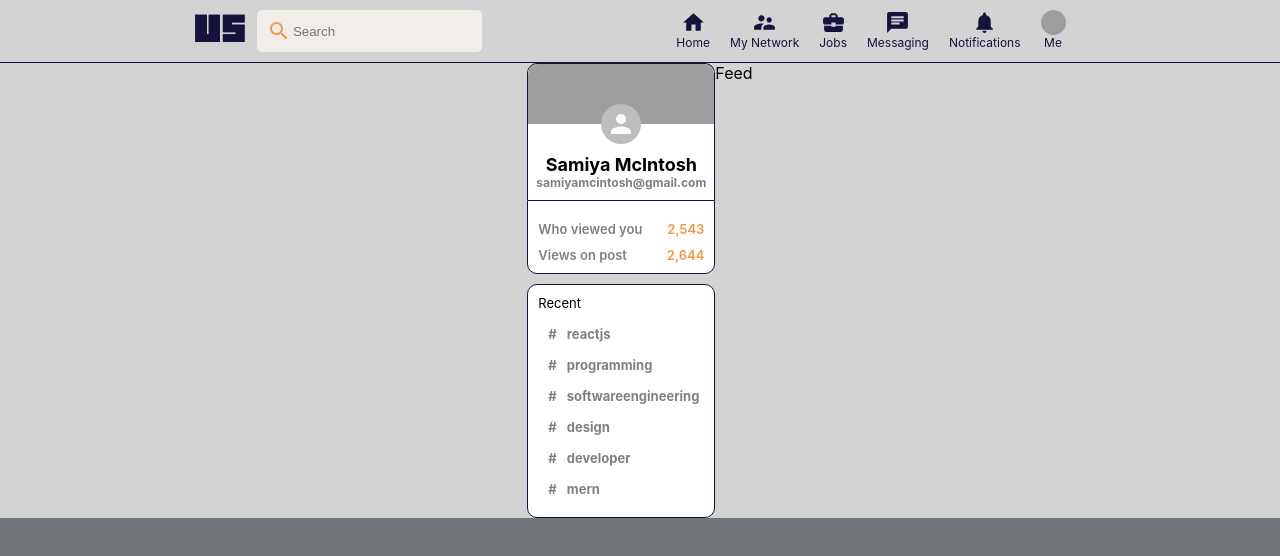
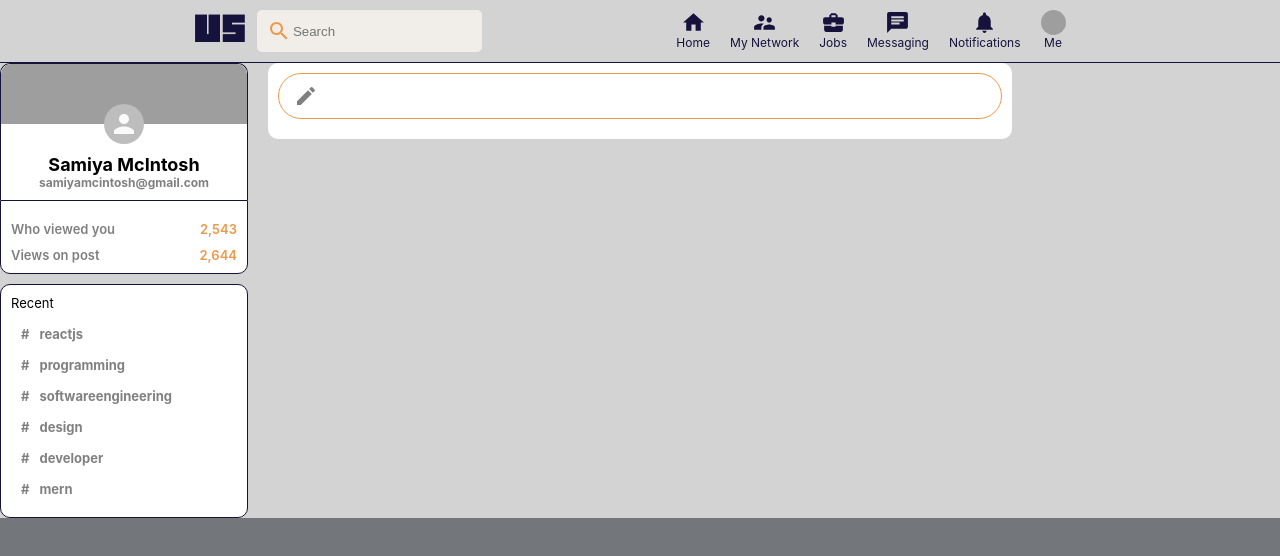
Before and after one commit to Blueprint-Avenue/linkedus, a React (Create React App) app: page / in a window 1280 px wide. Shown: the top 556 px of the page. Built offline with nearby package versions, Linux system fonts and the light colour scheme; grey boxes are pictures that could not be loaded.

Commit message:
completed the form in the feed section

```diff
--- a/src/App.css
+++ b/src/App.css
@@ -1,6 +1,5 @@
 .app{
     background-color: lightgray;
-    display: flex;
     flex-direction: column;
     align-items: center;
 }
--- a/src/components/Feed/Feed.js
+++ b/src/components/Feed/Feed.js
@@ -1,7 +1,22 @@
 import React from "react";
+import "./feed.css";
+import CreateIcon from "@material-ui/icons/Create";
 
 function Feed() {
-	return <div>Feed</div>;
+	return (
+		<div className="feed">
+			<div className="feed__inputContainer">
+				{/* Input */}
+				<div className="feed__input">
+					<CreateIcon />
+					<form>
+						<input type="text" />
+						<button type="submit">Send</button>
+					</form>
+				</div>
+			</div>
+		</div>
+	);
 }
 
 export default Feed;
--- /dev/null
+++ b/src/components/Feed/feed.css
@@ -0,0 +1,38 @@
+.feed{
+    flex:0.6;
+    margin: 0 20px;
+}
+
+.feed__inputContainer{
+   background-color: white;
+   padding: 10px;
+   padding-bottom: 20px;
+   border-radius: 10px;
+   margin-bottom: 20px;
+}
+
+.feed__input{
+    border: 1px solid #EC994B;
+    display: flex;
+    border-radius: 30px;
+    padding: 10px;
+    color: gray;
+    padding-left: 15px;
+}
+
+.feed__input > form {
+    display: flex;
+    width: 100%;
+}
+
+.feed__input > form > input {
+    border: none;
+    flex: 1;
+    margin-left: 10px;
+    outline-width: 0;
+    font-weight: 600;
+}
+
+.feed__input>form> button{
+    display: none;
+}
```
